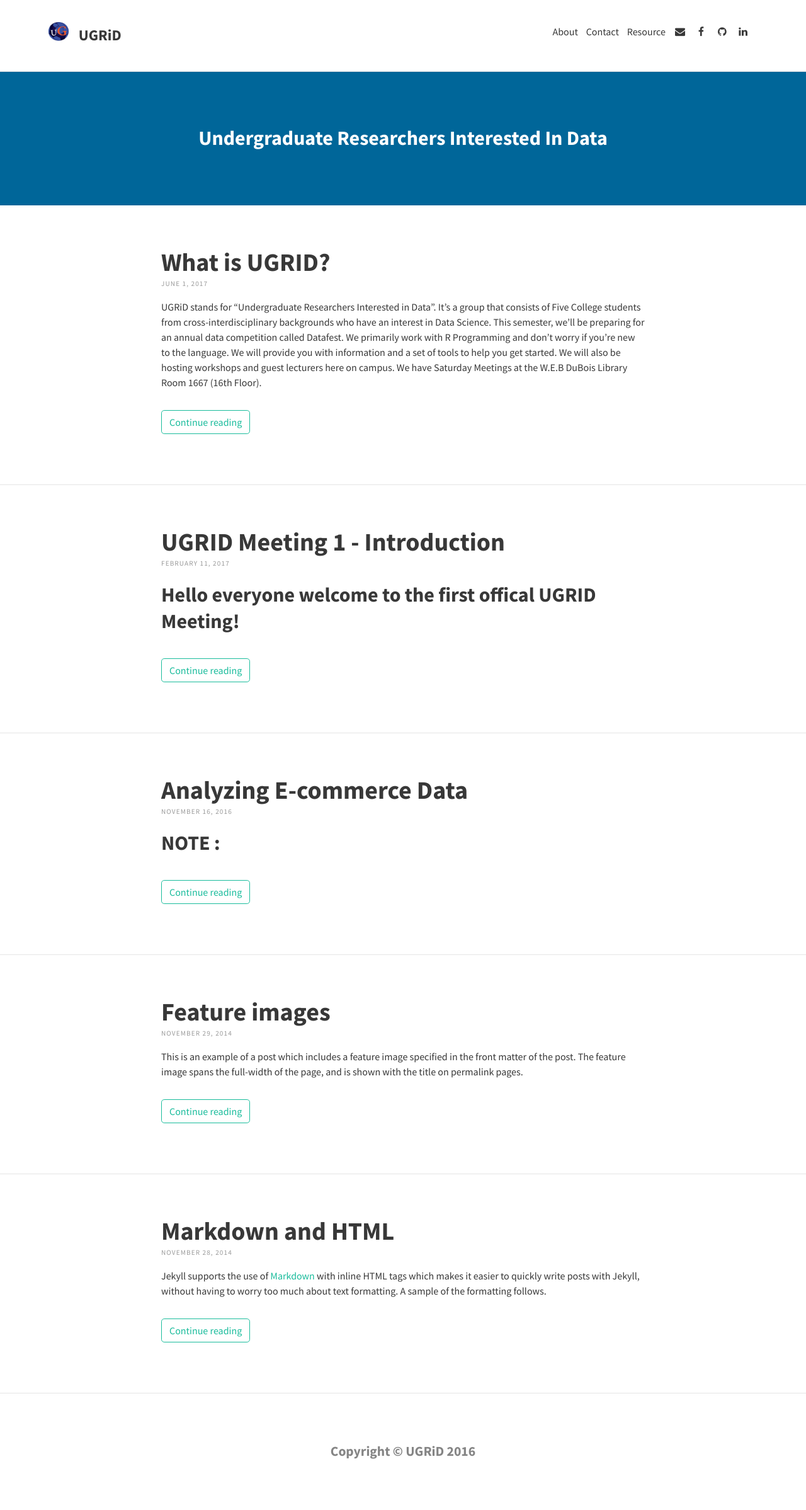
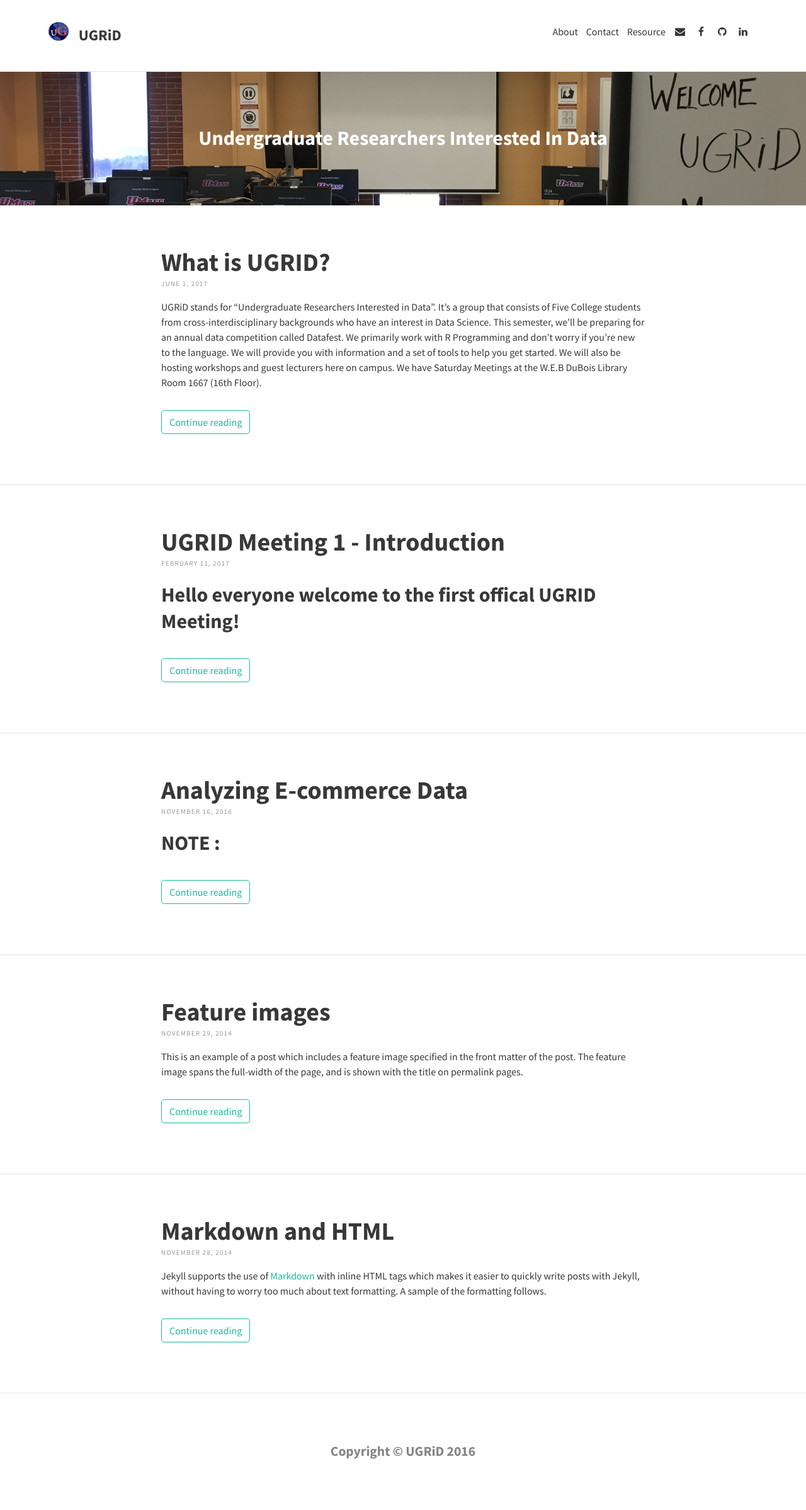
Before and after one commit to sketchplatform/ugriders.github.io, a Jekyll site: the page built from index.html, in a window 1280 px wide. Shown: the whole page at 63% size. Built offline with Jekyll 4.4.1, drawn with Linux system fonts in a browser that asks for light colours; nearby versions of some CDN libraries; the list of posts is cut into pages by our own code.

Commit message:
Update _config.yml

```diff
--- a/_config.yml
+++ b/_config.yml
@@ -14,7 +14,7 @@ theme_settings:
   header_text: >
      <h2>Undergraduate Researchers Interested In Data</h2>
 
-  header_text_feature_image:
+  header_text_feature_image: img/landscape1.jpeg
   footer_text: >
    <h3>Copyright © UGRiD 2016</h3>
 
```
